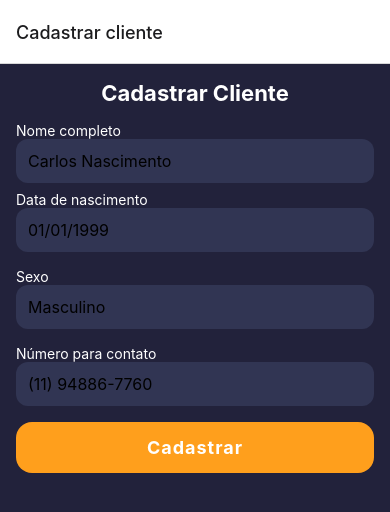
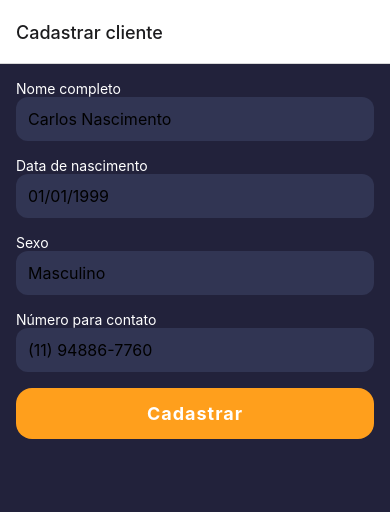
Before and after one commit to crono-hair/crono-hair-app, a React Native app: screen / in a window 390 px wide. Shown: the top 512 px of the page. Built offline with nearby package versions, Linux system fonts and the light colour scheme.

Commit message:
remove static title in CreateCustomerScreen

```diff
--- a/src/screens/Customers/CreateCustomerScreen.tsx
+++ b/src/screens/Customers/CreateCustomerScreen.tsx
@@ -13,17 +13,13 @@ const CreateCustomerScreen: React.FC<INavigation> = ({ navigation }) => {
   return (
     <SafeArea>
       <Spacer p={16}>
-        <Text size={22} weight="bold" align="center">
-          Cadastrar Cliente
-        </Text>
-        <Spacer mt={16} />
         <Input
           label="Nome completo"
           onChangeText={setCustomerName}
           value={customerName}
           placeholder="Carlos Nascimento"
         />
-        <Spacer mt={8} />
+        <Spacer mt={16} />
         <Input
           label="Data de nascimento"
           onChangeText={setCustomerBirthdate}
```
